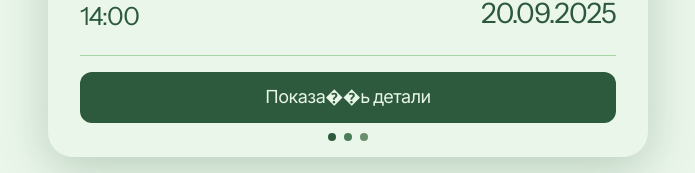
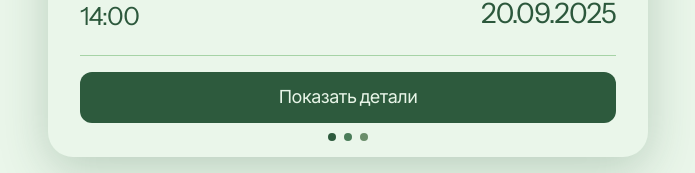
Before and after one commit to zondaxxx/happy-birthday-landing, a React (Vite) app: page / in a window 1280 px wide. Shown: the part 618-791 px from the top of the page, without its empty margins (292-987 px from the left). Built offline with nearby package versions, Linux system fonts and the light colour scheme.

Commit message:
Fix button label text encoding
cgen-8f5ac1d02f094f8ea76823e8163d4256

```diff
--- a/client/pages/Index.tsx
+++ b/client/pages/Index.tsx
@@ -94,7 +94,7 @@ export default function Index() {
                 className="w-full rounded-[12px] py-3 px-6 text-[16px] sm:text-[18px] font-medium tracking-[-0.5px] text-[#E8F5E8] transition-all duration-300 bg-[#2D5A3D] hover:bg-[#4A7C59] active:-translate-y-px"
                 aria-expanded={showDetails}
               >
-                {showDetails ? "Скрыть детали" : "Показа��ь детали"}
+                {showDetails ? "Скрыть детали" : "Показать детали"}
               </button>
             </div>
 
@@ -105,7 +105,7 @@ export default function Index() {
                     <DialogTitle className="text-primary">Детали</DialogTitle>
                   </DialogHeader>
                   <div className="mt-2 p-4 rounded-[12px] border" style={{ backgroundColor: "hsl(120 40% 97%)", borderColor: "hsl(var(--border))" }}>
-                    <h4 className="text-[16px] font-bold tracking-[-0.5px] text-primary mb-2">О ресторане (О��терия Марио, м. Щёлковская)</h4>
+                    <h4 className="text-[16px] font-bold tracking-[-0.5px] text-primary mb-2">О ресторане (Остерия Марио, м. Щёлковская)</h4>
                     <ul className="text-[14px] leading-[140%] tracking-[-0.2px] text-secondary space-y-1 list-none">
                       <li><span className="text-primary">Адрес:</span> Щёлковское ш., 75, ТРЦ «Щёлковский», 3 этаж</li>
                       <li><span className="text-primary">Метро:</span> Щёлковская</li>
```
